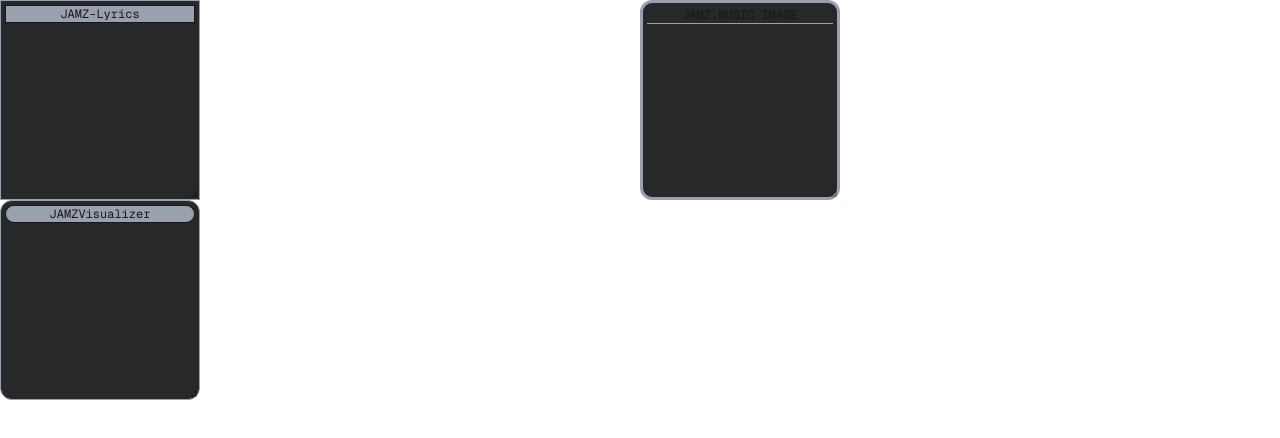
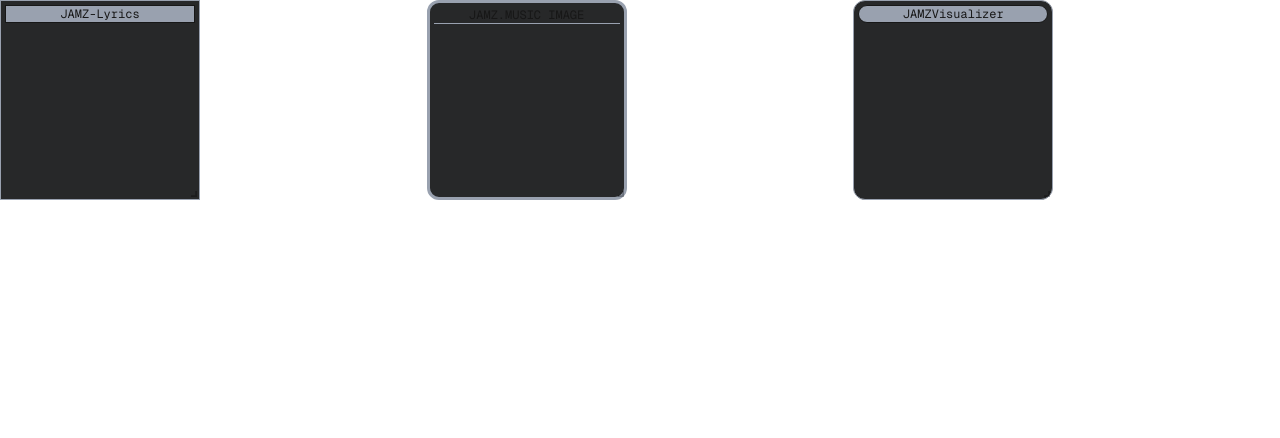
Before and after one commit to daydre4mX/spotify90s, a Next.js app: page / in a window 1280 px wide. Shown: the top 438 px of the page. Built offline with nearby package versions, Linux system fonts and the light colour scheme.

Commit message:
fixing hitbox

```diff
--- a/src/app/page.tsx
+++ b/src/app/page.tsx
@@ -5,7 +5,7 @@ import Albumart from "./components/albumart/albumart";
 export default function Home() {
   //priority is decided by the order of the divs, last item = highest
   return (
-    <div className="grid grid-cols-2">
+    <div className="grid grid-cols-3">
       <Lyrics />
       <Albumart/>
       <Vis />
```
